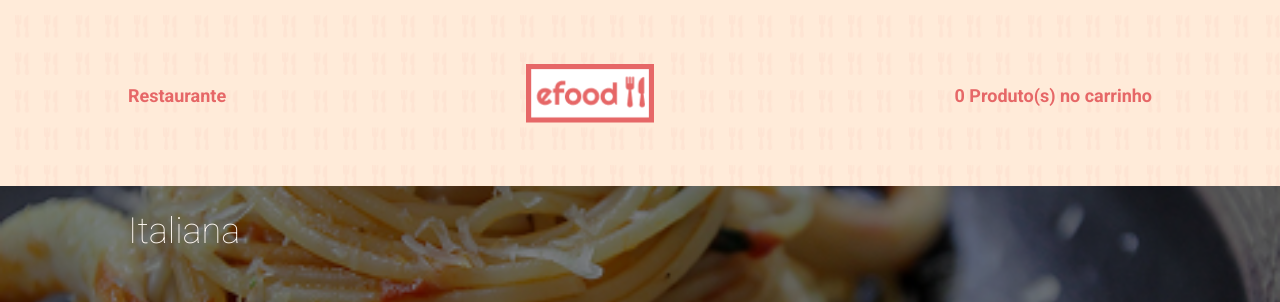
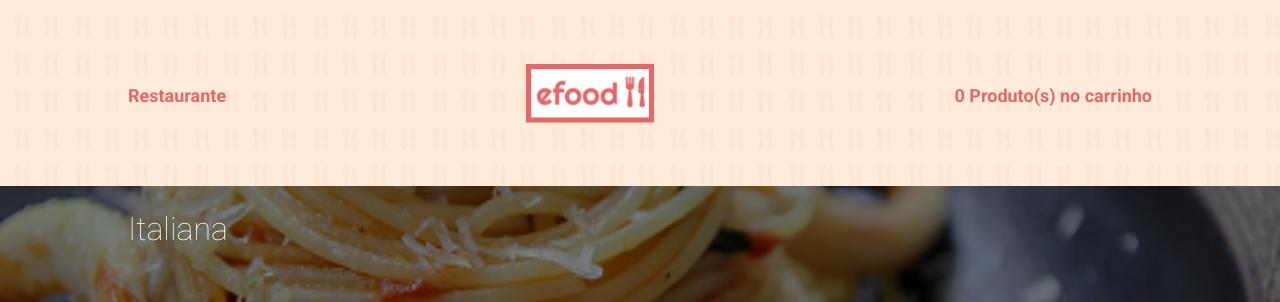
Before and after one commit to FernandesVentura/ebac-efood, a React (Create React App) app: page /page1 in a window 1280 px wide. Shown: the top 302 px of the page. Built offline with nearby package versions, Linux system fonts and the light colour scheme.

Commit message:
Fix - text sizes

```diff
--- a/src/components/BannerProfile/styles.ts
+++ b/src/components/BannerProfile/styles.ts
@@ -29,7 +29,7 @@
     }
 `
 export const Title = styled.h3`
-    font-size: 36px;
+    font-size: 32px;
     font-weight: 100;
     color: ${colors.mainColor};
     padding-top: 24px;
--- a/src/components/Tag/styles.ts
+++ b/src/components/Tag/styles.ts
@@ -6,7 +6,7 @@
 export const TagContainer = styled.button<Props>`
     background-color: ${colors.secondaryColor};
     color: ${colors.mainColor};
-    font-size: 16px;
+    font-size: 12px;
     font-weight: bold;
     padding: 4px 6px;
     display: inline-block;
--- a/src/routes.jsx
+++ b/src/routes.jsx
@@ -7,7 +7,7 @@
 const Rotas = () => (
   <Routes>
     <Route path="/" element={<Home />} />
-    <Route path="/page1" element={<Profiles />} />
+    <Route path="/page1" element={<Profiles />} />~
   </Routes>
 )
 
```
